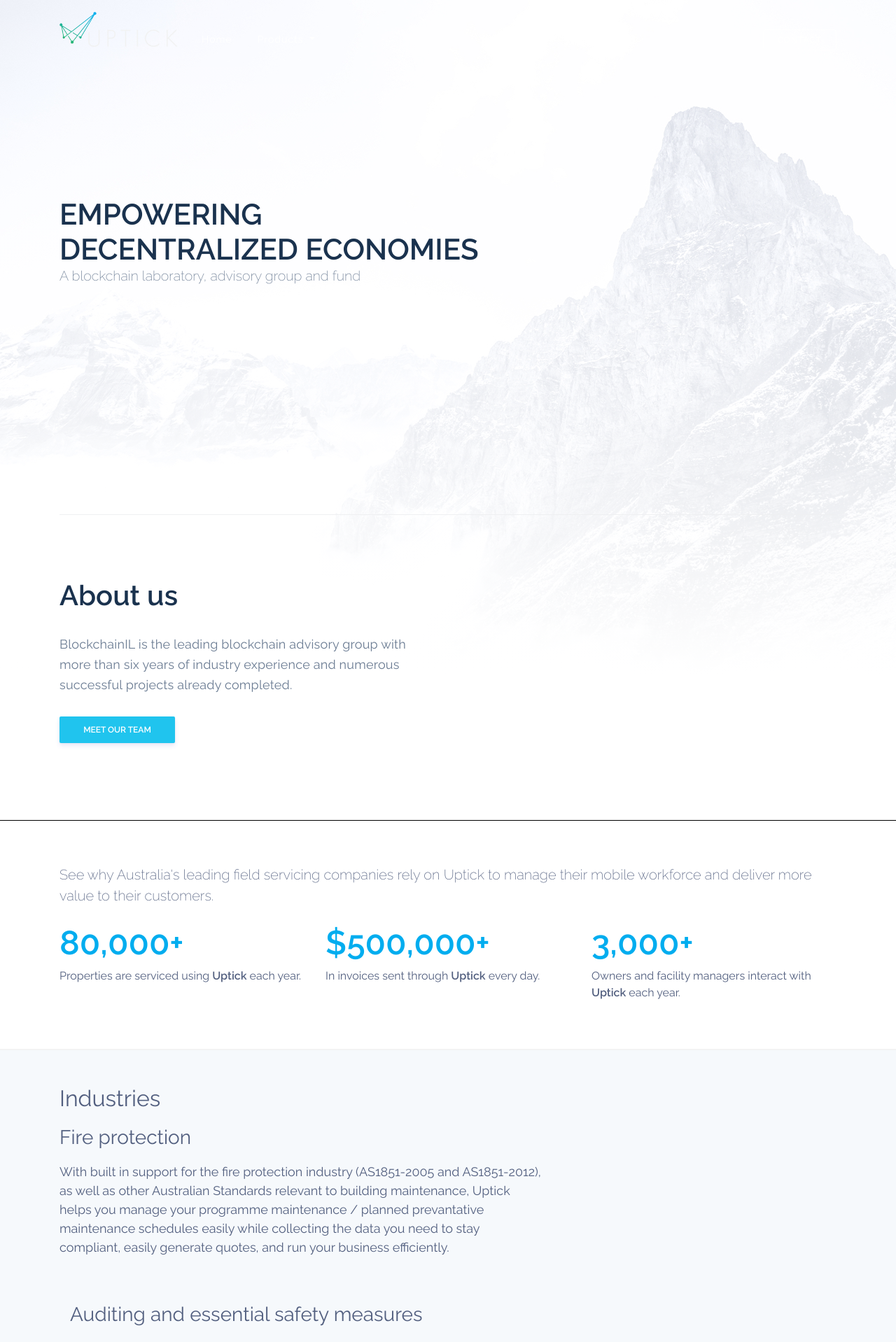
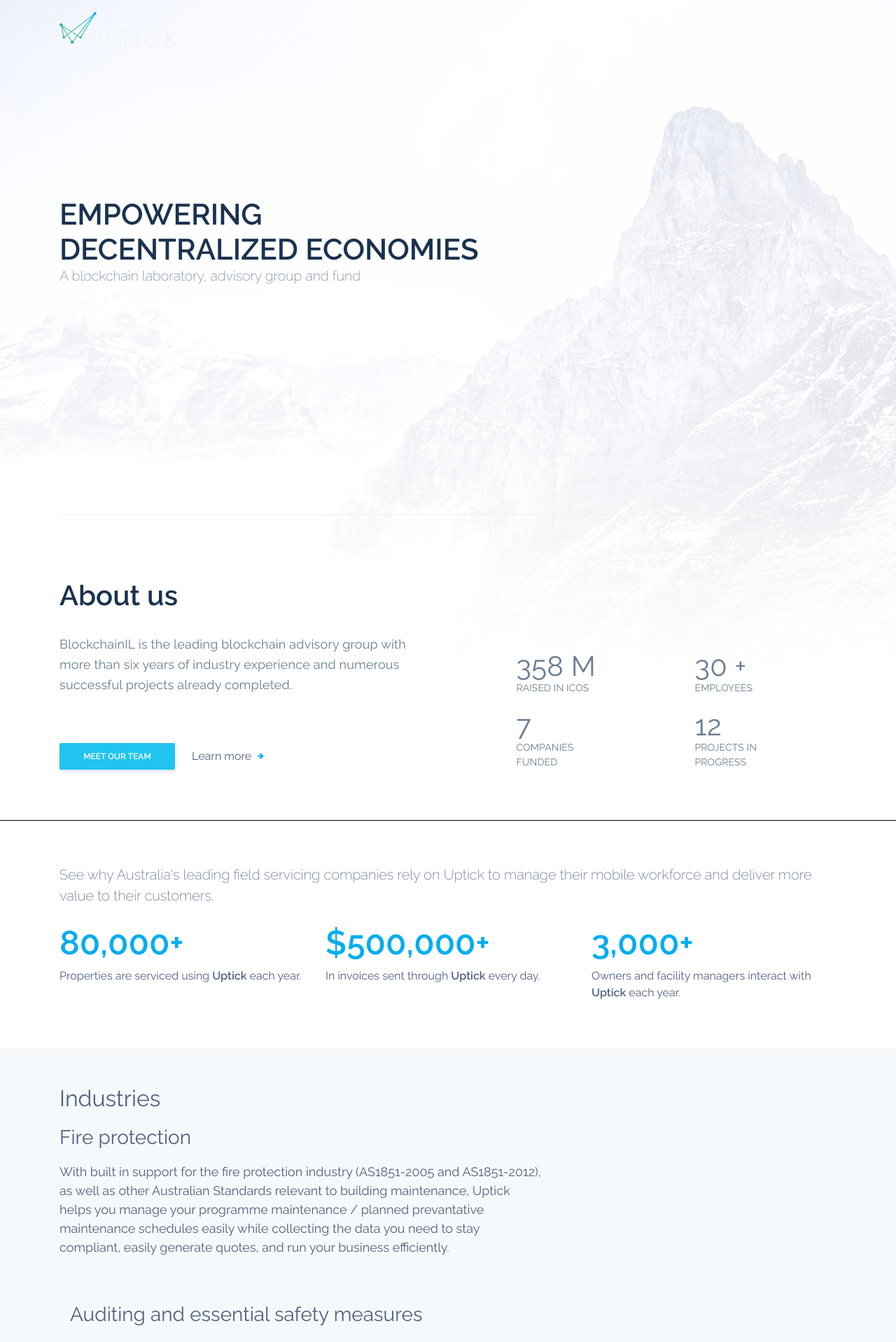
Before and after one commit to Durantula/durantula.github.io, a Jekyll site: the page built from index.html, in a window 1280 px wide. Shown: the top 1918 px of the page at 70% size. Built offline with Jekyll 4.4.1, drawn with Linux system fonts in a browser that asks for light colours; nearby versions of some CDN libraries.

Commit message:
about us section

```diff
--- a/_sass/home_page.scss
+++ b/_sass/home_page.scss
@@ -56,12 +56,13 @@
       font-weight: 600;
       margin-bottom: 32px;
     }
-    p{
+    .about-text{
       font-family: "Raleway",sans-serif;
       color: #6b7c93;
       font-size: 18px;
       letter-spacing: 0.2px;
       line-height: 1.61;
+      margin-bottom: 68px;
     }
   }
 
@@ -93,8 +94,6 @@
   .banner-action{
     transition: 0.2s;
     z-index: 3;
-    margin-top: 30px;
-    margin-bottom: 70px;
     display: flex;
     cursor: pointer;
     border-radius: 2px;
@@ -843,3 +842,61 @@
     height: 15px;
   }
 }
+
+
+.about-actions{
+  display: flex;
+  align-items: center;
+
+}
+
+.learn-action{
+  display: flex;
+  cursor: pointer;
+  p{
+    margin: 0 9px 0 24px;
+    transition: 0.3s;
+  }
+
+  &:hover{
+    p{
+      margin-right: 15px;
+    }
+  }
+}
+
+.about-stats{
+  .mainText{
+    font-family: $mainFont;
+    font-size: 40px;
+    letter-spacing: 0.3px;
+    color: #6b7c93;
+    text-transform: uppercase;
+    margin: 0px;
+  }
+  .subText{
+    font-size: 14px;
+    letter-spacing: 0.1px;
+    color: #6b7c93;
+    text-transform:uppercase;
+    margin: 0px;
+    margin-top: -9px;
+  }
+  .stats-margin-offset{
+    margin-top: 13px;
+  }
+}
+
+.stats-align{
+  display: flex;
+  align-items: flex-end;
+}
+
+.stats-box{
+  width: 120px;
+  margin: auto;
+}
+
+.stats-container{
+  margin: 0 30px;
+}
--- a/index.html
+++ b/index.html
@@ -39,14 +39,49 @@
         <h1>About us</h1>
         <div class="row">
           <div class="col-md-6">
-            <p>BlockchainIL is the leading blockchain advisory group with more than six years of industry experience and numerous successful projects already completed. </p>
-            <a href="/workforce">
-              <div class="banner-action">
-                Meet our Team
+            <p class="about-text">BlockchainIL is the leading blockchain advisory group with more than six years of industry experience and numerous successful projects already completed. </p>
+            <div class="about-actions">
+              <a href="/workforce">
+                <div class="banner-action">
+                  Meet our Team
+                </div>
+              </a>
+              <div class="learn-action">
+                <p>Learn more</p>
+                <img src="/assets/img/combined-shape.svg" alt="animated-arrow">
               </div>
-            </a>
+            </div>
+
           </div>
-          <div class="col-md-6">
+          <div class="col-md-6 stats-align">
+            <div class="stats-container">
+              <div class="row about-stats">
+                <div class="col-md-6">
+                  <div class="stats-box">
+                    <p class="mainText">358 M</p>
+                    <p class="subText">Raised in ICOs</p>
+                  </div>
+                </div>
+                <div class="col-md-6">
+                  <div class="stats-box">
+                    <p class="mainText">30 +</p>
+                    <p class="subText">employees</p>
+                  </div>
+                </div>
+                <div class="col-md-6">
+                  <div class="stats-box stats-margin-offset">
+                    <p class="mainText">7</p>
+                    <p class="subText">companies funded</p>
+                  </div>
+                </div>
+                <div class="col-md-6">
+                  <div class="stats-box stats-margin-offset">
+                    <p class="mainText">12</p>
+                    <p class="subText">projects in progress</p>
+                  </div>
+                </div>
+              </div>
+            </div>
           </div>
         </div>
       </div>
```
Also changed, not shown: assets/img/combined-shape.png (added), assets/img/combined-shape.svg (added), assets/img/combined-shape@2x.png (added), assets/img/combined-shape@3x.png (added), 6 other files.
